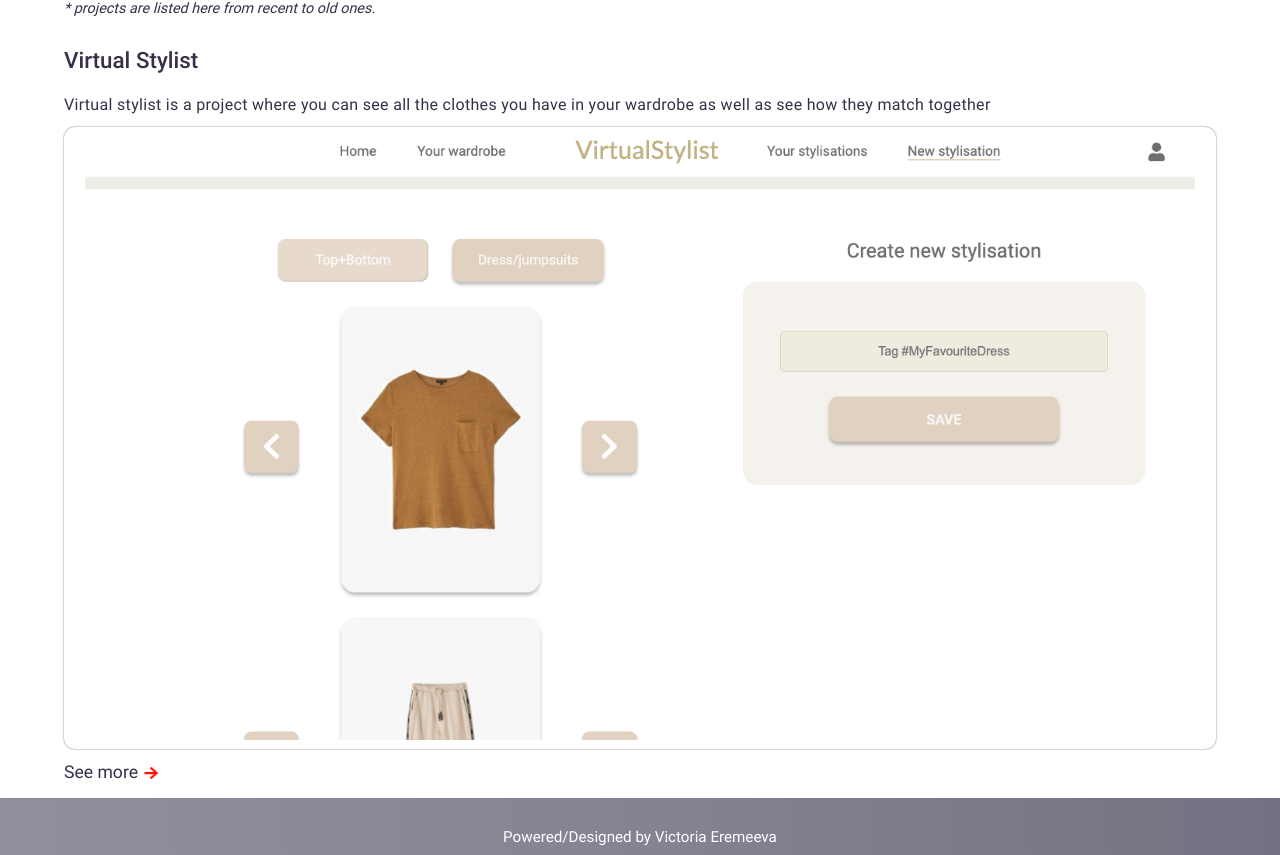
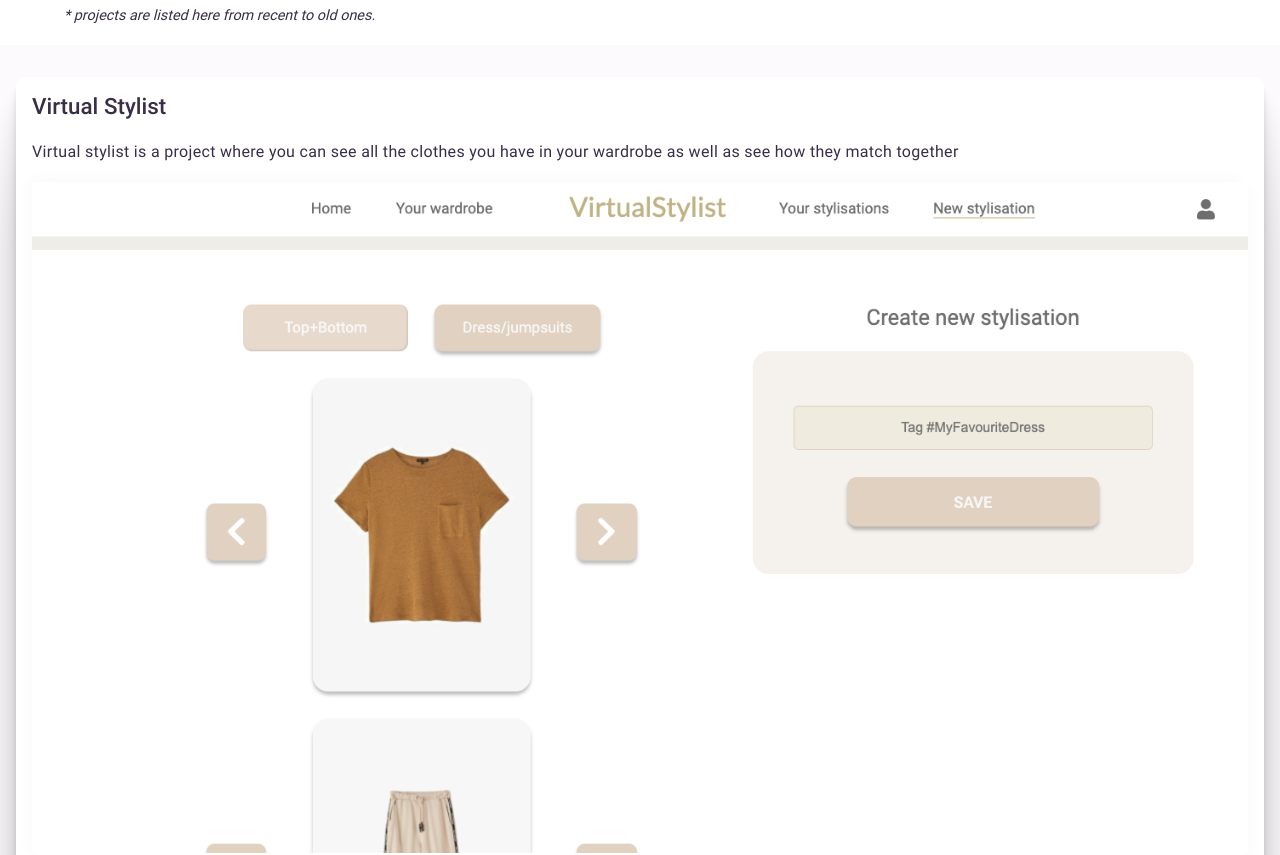
Before and after one commit to e-victoria/coderspace, an Angular app: page /portfolio in a window 1280 px wide. Shown: the part 239-1094 px from the top of the page. Built offline with nearby package versions, Linux system fonts and the light colour scheme.

Commit message:
Change item portfolio style

```diff
--- a/src/app/portfolio/portfolio.component.html
+++ b/src/app/portfolio/portfolio.component.html
@@ -10,7 +10,6 @@
         <div class="portfolio-item__img-wrapper">
           <img src="../../assets/img/virtual-stylist/new-style.png" alt="project preview">
         </div>
-        <a class="portfolio-item__link">See more<span><fa-icon [icon]="faArrowRight"></fa-icon></span></a>
     </li>
   </ul>
 </section>
--- a/src/app/portfolio/portfolio.component.scss
+++ b/src/app/portfolio/portfolio.component.scss
@@ -1,30 +1,34 @@
 @import "../../assets/styles/variables";
 
-@keyframes scale {
-  from {
-    transform: scaleX(1.1);
-  }
-  to {
-    transform: scaleX(1.2) translateX(0.3em);
-  }
-}
+@media (min-width:320px) {
 
-@media (min-width:320px) {
   .portfolio__description {
     margin: 0;
-    padding: 1em 5vw;
+    padding: 1.5em 5vw;
     font-size: 0.9em;
     font-style: italic;
   }
 
   .portfolio__list {
     display: flex;
+    padding: 2em 1em;
     flex-direction: column;
-    padding: 0 5vw;
+    background-color: $bg-color;
   }
 
   .portfolio-item {
-    padding: 1em 0;
+    display: flex;
+    flex-direction: column;
+    padding: 1em 1em;
+    background-color: #ffffff;
+    border-radius: 0.7em;
+    box-shadow:
+      0 2.8px 2.2px rgba(0, 0, 0, 0.034),
+      0 6.7px 5.3px rgba(0, 0, 0, 0.048),
+      0 12.5px 10px rgba(0, 0, 0, 0.06),
+      0 22.3px 17.9px rgba(0, 0, 0, 0.072),
+      0 41.8px 33.4px rgba(0, 0, 0, 0.086),
+      0 100px 80px rgba(0, 0, 0, 0.12);
   }
 
   .portfolio-item__title {
@@ -35,49 +39,23 @@
 
   .portfolio-item__info {
     margin: 0;
-    margin-bottom: 0.5em;
+    margin-bottom: 0.3em;
+    padding: 0;
     display: flex;
     flex-direction: column;
   }
 
   .portfolio-item__description {
     margin: 0;
-    margin-bottom: 0.3em;
+    margin-bottom: 1em;
     font-size: 1em;
     letter-spacing: 0.02em;
   }
 
   .portfolio-item__img-wrapper {
-    margin-bottom: 0.8em;
-    padding: 0 1.3em;
     border-radius: 0.7em;
-    box-shadow: 0 0 0.11em $purple;
-
+    box-shadow: 0.3em 0.3em 1em $bg-color, -0.3em -0.3em 0.8em $bg-color;
     & img {
-      margin-bottom: 0.3em;
-    }
-  }
-
-  .portfolio-item__link {
-    font-size: 1.1em;
-    cursor: pointer;
-
-    &:hover {
-      color: $darker-font;
-    }
-
-    & span {
-      display: inline-block;
-      font-size: 0.8em;
-      margin-left: 0.5em;
-      animation: scale;
-      animation-timing-function: ease-in-out;
-      animation-duration: 1100ms;
-      animation-iteration-count: infinite;
-
-      & fa-icon {
-        color: $red;
-      }
     }
   }
 }
--- a/src/assets/styles/variables.scss
+++ b/src/assets/styles/variables.scss
@@ -4,5 +4,5 @@ $shadow-grey: #848383;
 $red: #FF1400;
 $purple: #5E4F78;
 $white: #fbfbfb;
-$bg-color: #FCFAFC;
+$bg-color: #fcfafc;
 $shadow: 0.01em 0.01em 0.08em $shadow-grey;
```
